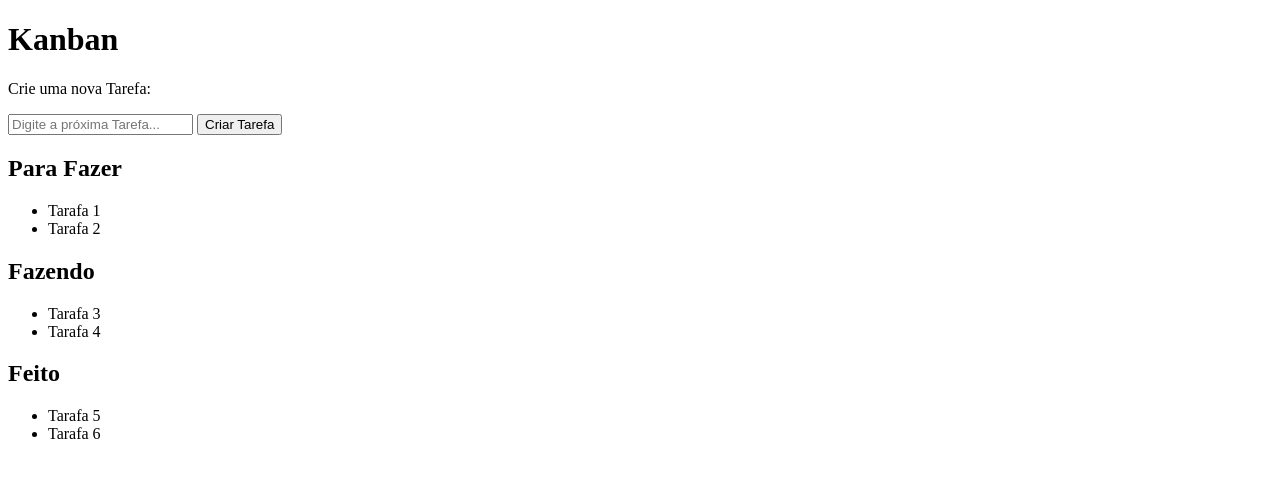
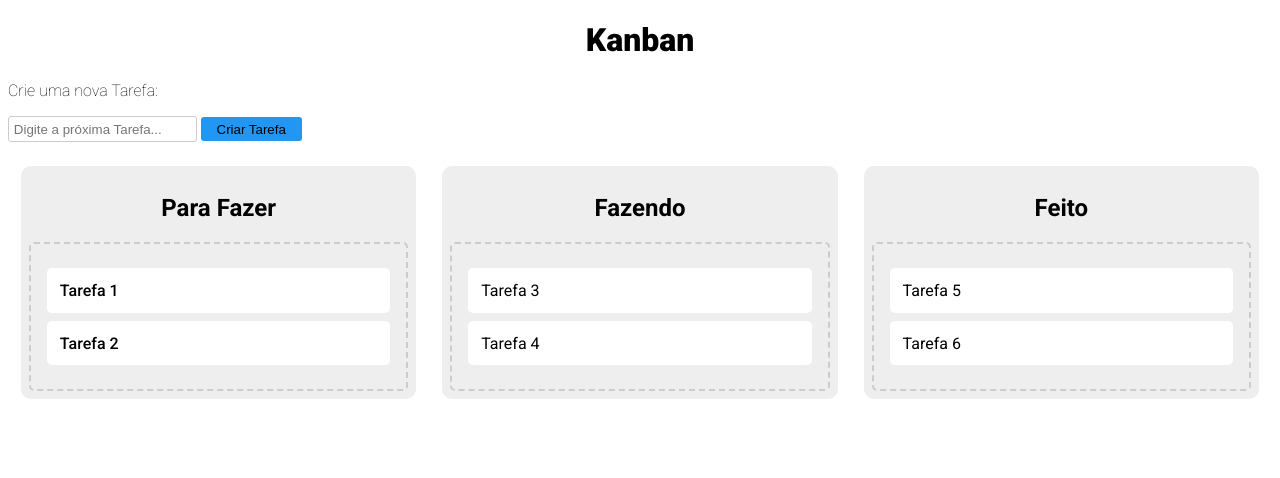
Before and after one commit to TeacherSamanthaSilva/ProjetoKanban, a plain HTML site: page index.html in a window 1280 px wide. Drawn offline with Linux system fonts and the light colour scheme.

Commit message:
css
Nesse commit criei o css do projeto

```diff
--- a/index.html
+++ b/index.html
@@ -6,34 +6,37 @@
     <title>Projeto Kanban</title>
     <link rel="stylesheet" href="style.css">
     <script src="script.js" defer></script>
+    <link rel="preconnect" href="https://fonts.googleapis.com">
+<link rel="preconnect" href="https://fonts.gstatic.com" crossorigin>
+<link href="https://fonts.googleapis.com/css2?family=Roboto:ital,wght@0,100;0,300;0,400;0,500;0,700;0,900;1,100;1,300;1,400;1,500;1,700;1,900&display=swap" rel="stylesheet">
 </head>
 <body>
-    <h1>Kanban</h1>
-    <form  id="add-tasks">
-        <p>Crie uma nova Tarefa: </p>
+    <h1 class="roboto-black">Kanban</h1>
+    <form  id="add-tasks" class="roboto-light">
+        <p class="roboto-thin">Crie uma nova Tarefa: </p>
         <input type="text" placeholder="Digite a próxima Tarefa...">
         <button type="submit">Criar Tarefa</button>
     </form>
-    <div class="kanban">
-        <div class="column">
-            <h2>Para Fazer</h2>
+    <div class="kanban roboto-regular">
+        <div class="column roboto-medium">
+            <h2 class="roboto-bold">Para Fazer</h2>
             <ul class="tasks" id="todo">
-                <li draggable="true">Tarafa 1</li>
-                <li draggable="true">Tarafa 2</li>
+                <li draggable="true">Tarefa 1</li>
+                <li draggable="true">Tarefa 2</li>
             </ul>
         </div>
-        <div class="column">
-            <h2>Fazendo</h2>
+        <div class="column roboto-regular">
+            <h2 class="roboto-bold">Fazendo</h2>
             <ul class="tasks" id="doing">
-                <li draggable="true">Tarafa 3</li>
-                <li draggable="true">Tarafa 4</li>
+                <li draggable="true">Tarefa 3</li>
+                <li draggable="true">Tarefa 4</li>
             </ul>
         </div>
-        <div class="column">
-            <h2>Feito</h2>
+        <div class="column roboto-regular">
+            <h2 class="roboto-bold">Feito</h2>
             <ul class="tasks" id="done">
-                <li draggable="true">Tarafa 5</li>
-                <li draggable="true">Tarafa 6</li>
+                <li draggable="true">Tarefa 5</li>
+                <li draggable="true">Tarefa 6</li>
             </ul>
         </div>
     </div>
--- a/style.css
+++ b/style.css
@@ -0,0 +1,138 @@
+.roboto-thin {
+    font-family: "Roboto", serif;
+    font-weight: 100;
+    font-style: normal;
+  }
+
+  .roboto-thin-italic {
+    font-family: "Roboto", serif;
+    font-weight: 100;
+    font-style: italic;
+  }
+
+  .roboto-light {
+    font-family: "Roboto", serif;
+    font-weight: 300;
+    font-style: normal;
+  }
+
+  .roboto-light-italic {
+    font-family: "Roboto", serif;
+    font-weight: 300;
+    font-style: italic;
+  }
+
+  .roboto-regular {
+    font-family: "Roboto", serif;
+    font-weight: 400;
+    font-style: normal;
+  }
+
+  .roboto-regular-italic {
+    font-family: "Roboto", serif;
+    font-weight: 400;
+    font-style: italic;
+  }
+
+  .roboto-medium {
+    font-family: "Roboto", serif;
+    font-weight: 500;
+    font-style: normal;
+  }
+
+  .roboto-medium-italic {
+    font-family: "Roboto", serif;
+    font-weight: 500;
+    font-style: italic;
+  }
+
+  .roboto-bold {
+    font-family: "Roboto", serif;
+    font-weight: 700;
+    font-style: normal;
+  }
+
+  .roboto-bold-italic {
+    font-family: "Roboto", serif;
+    font-weight: 700;
+    font-style: italic;
+  }
+
+  .roboto-black {
+    font-family: "Roboto", serif;
+    font-weight: 900;
+    font-style: normal;
+  }
+
+  .roboto-black-italic {
+    font-family: "Roboto", serif;
+    font-weight: 900;
+    font-style: italic;
+  }
+
+  h1{
+    text-align: center;
+  }
+
+  #add-tasks form{
+    margin-bottom: 1.5rem;
+    margin-left: 1rem;
+    margin:  0 1rem 1.5rem;
+  }
+
+  #add-tasks form,input{
+    padding: 0.3rem;
+    border-radius: 3px;
+    border: 1px solid #ccc;
+  }
+
+  #add-tasks form,button{
+    padding: 0.3rem 1rem;
+    background-color: #2196f3;
+    border: none;
+    border-radius: 3px;
+    cursor: pointer;
+  }
+
+  .kanban{
+    display: flex;
+    justify-content: space-around;
+    margin-top: 1.5rem;
+  }
+
+  .column{
+    width: 30%;
+    background-color: #eee;
+    border-radius: 10px;
+    padding: 0.5rem;
+  }
+
+  .tasks{
+    list-style: none;
+    margin: 0;
+    padding: 1rem;
+    border: 2px dashed #ccc;
+    border-radius: 5px;
+    min-height: 100px;
+  }
+
+  .tasks li{
+    background-color: #fff;
+    padding: 0.8rem;
+    margin: 0.5rem 0;
+    border-radius: 5px;
+    cursor: move;
+    transition: 0.4s;
+  }
+
+  .tasks li.dragging{
+    opacity: 0.5;
+  }
+
+  .tasks li:hover{
+    background-color: #f5f5f5;
+  }
+
+  h2{
+    text-align: center;
+  }
```
